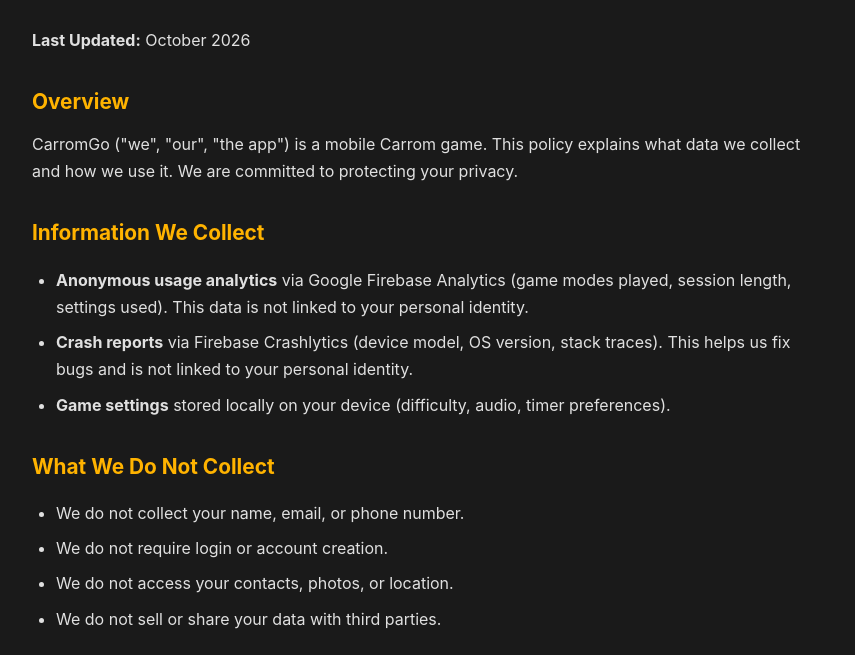
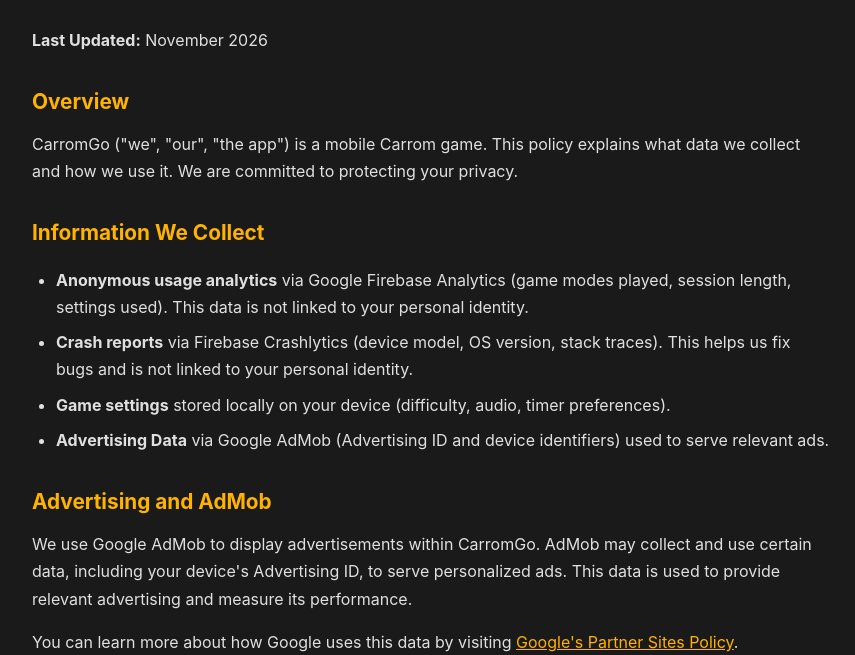
Before and after one commit to chandabiswajit/carromgo-website, a plain HTML site: page privacy.html in a window 1280 px wide. Shown: the part 145-800 px from the top of the page, without its empty margins (208-1063 px from the left). Drawn offline with Linux system fonts and the light colour scheme.

Commit message:
Update privacy policy with advertising information
Added advertising data collection details and updated last modified date.

```diff
--- a/privacy.html
+++ b/privacy.html
@@ -28,7 +28,7 @@
     <div class="container">
         <a href="index.html" class="back">← Back to Home</a>
         <h1>Privacy Policy</h1>
-        <p><strong>Last Updated:</strong> October 2026</p>
+        <p><strong>Last Updated:</strong> November 2026</p>
 
         <h2>Overview</h2>
         <p>CarromGo ("we", "our", "the app") is a mobile Carrom game. This policy explains what data we collect and how we use it. We are committed to protecting your privacy.</p>
@@ -38,14 +38,20 @@
             <li><strong>Anonymous usage analytics</strong> via Google Firebase Analytics (game modes played, session length, settings used). This data is not linked to your personal identity.</li>
             <li><strong>Crash reports</strong> via Firebase Crashlytics (device model, OS version, stack traces). This helps us fix bugs and is not linked to your personal identity.</li>
             <li><strong>Game settings</strong> stored locally on your device (difficulty, audio, timer preferences).</li>
+            <li><strong>Advertising Data</strong> via Google AdMob (Advertising ID and device identifiers) used to serve relevant ads.</li>
         </ul>
+
+        <h2>Advertising and AdMob</h2>
+        <p>We use Google AdMob to display advertisements within CarromGo. AdMob may collect and use certain data, including your device's Advertising ID, to serve personalized ads. This data is used to provide relevant advertising and measure its performance.</p>
+        <p>You can learn more about how Google uses this data by visiting <a href="https://policies.google.com/technologies/partner-sites" target="_blank">Google's Partner Sites Policy</a>.</p>
+        <p>You can opt out of personalized advertising by adjusting your device settings or by using the <a href="https://adssettings.google.com/" target="_blank">Google Ads Settings</a> page.</p>
 
         <h2>What We Do Not Collect</h2>
         <ul>
             <li>We do not collect your name, email, or phone number.</li>
             <li>We do not require login or account creation.</li>
             <li>We do not access your contacts, photos, or location.</li>
-            <li>We do not sell or share your data with third parties.</li>
+            <li>We do not sell your personal data. (Note: AdMob shares device identifiers with Google for advertising purposes as described above).</li>
         </ul>
 
         <h2>Your Control</h2>
```
